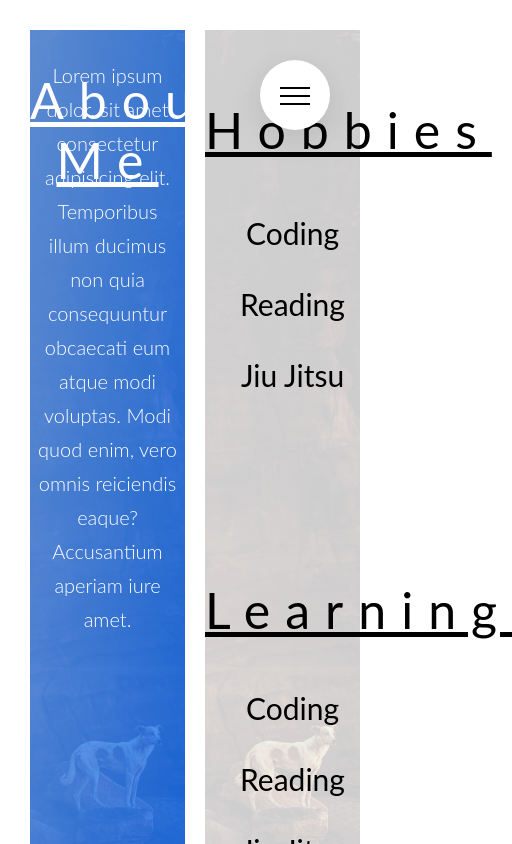
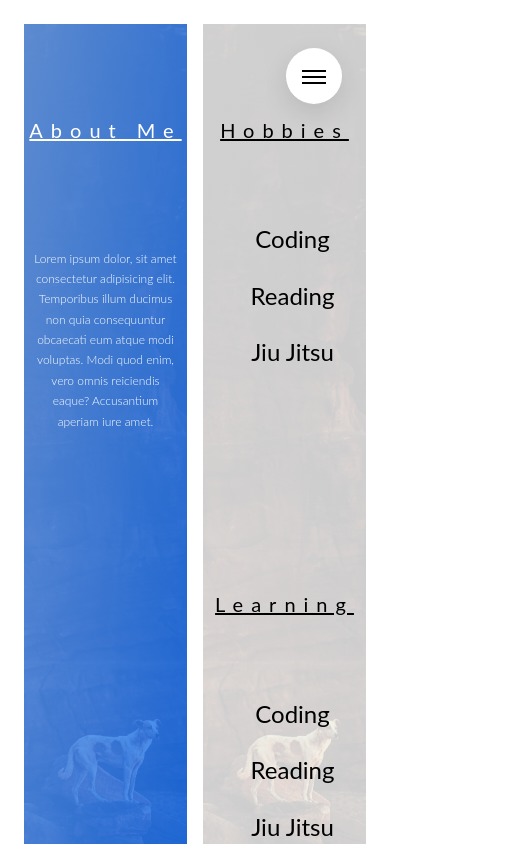
Before and after one commit to anthonyaboukhalil/portfolio, a React (Create React App) app: page /about in a window 390 px wide. Shown: the top 844 px of the page, 512 px wide, since content can reach past the window. Built offline with nearby package versions, Linux system fonts and the light colour scheme.

Commit message:
Improved mobile responsiveness

```diff
--- /dev/null
+++ b/src/assets/sass/abstracts/_mixins.scss
@@ -0,0 +1,6 @@
+//Media Query Manager
+
+//0-600px: Phone
+//600-900px: Tablet Portrait
+//900-1200px: Tablet Landscape
+//1200-1800: Normal Style Applies
--- a/src/assets/sass/base/_base.scss
+++ b/src/assets/sass/base/_base.scss
@@ -9,6 +9,10 @@
 html {
   // This defines what 1rem is
   font-size: 62.5%; //1 rem = 10px; 10px/16px = 62.5%
+
+  @include media-breakpoint-down(md) {
+    font-size: 50%;
+  }
 }
 
 body {
--- a/src/assets/sass/base/_typography.scss
+++ b/src/assets/sass/base/_typography.scss
@@ -45,8 +45,6 @@ body {
   font-weight: 700;
   display: block;
   text-align: center;
-  // background-image: linear-gradient(to right, $orange, $red);
-  // -webkit-background-clip: text;
   color: $black;
   letter-spacing: 0.2rem;
   transition: all 0.2s;
--- a/src/assets/sass/components/_about.scss
+++ b/src/assets/sass/components/_about.scss
@@ -6,11 +6,15 @@
     font-size: 5rem;
     font-weight: 400;
     letter-spacing: 1.5rem;
-    top: 10rem;
+    top: 10%;
     left: 50%;
     right: 50%;
     transform: translate(-50%, -50%);
     text-decoration: underline;
+    @include media-breakpoint-down(md) {
+      font-size: 2.5rem;
+      letter-spacing: 1rem;
+    }
   }
   &__header--learning {
     position: absolute;
@@ -23,6 +27,10 @@
     right: 50%;
     transform: translate(-50%, -50%);
     text-decoration: underline;
+    @include media-breakpoint-down(md) {
+      font-size: 2.5rem;
+      letter-spacing: 1rem;
+    }
   }
   &__paragraph {
     position: absolute;
@@ -32,6 +40,9 @@
     top: 30%;
     left: 50%;
     transform: translate(-50%, -50%);
+    @include media-breakpoint-down(md) {
+      font-size: 1.5rem;
+    }
   }
   &__list {
     position: absolute;
@@ -46,6 +57,9 @@
       padding-top: 2rem;
       font-weight: 400;
       transition: all 0.4s;
+      animation-name: moveInRight;
+      animation-duration: 2s;
+      animation-timing-function: ease-out;
       &:hover {
         transform: scale(1.3);
       }
@@ -55,6 +69,9 @@
       padding-top: 2rem;
       font-weight: 400;
       transition: all 0.4s;
+      animation-name: moveInRight;
+      animation-duration: 2s;
+      animation-timing-function: ease-out;
       &:hover {
         transform: scale(1.3);
       }
@@ -63,7 +80,6 @@
   &__list--learning {
     position: absolute;
     width: 90%;
-
     top: 70%;
     left: 50%;
     transform: translate(-50%, -50%);
--- a/src/assets/sass/components/_bg-video.scss
+++ b/src/assets/sass/components/_bg-video.scss
@@ -6,7 +6,9 @@
   width: 100%;
   z-index: 1;
   opacity: 0.15;
-
+  @include media-breakpoint-down(md) {
+    height: 60%;
+  }
   overflow: hidden;
 
   &__content {
--- a/src/assets/sass/components/_qualifications.scss
+++ b/src/assets/sass/components/_qualifications.scss
@@ -3,6 +3,9 @@
   top: 18rem;
   left: 50%;
   transform: translate(-50%, -50%);
+  @include media-breakpoint-down(md) {
+    top: 18rem;
+  }
 }
 .col {
   &:not(:last-child) {
@@ -18,6 +21,11 @@
     transition: transform 0.3s;
     &:hover {
       transform: translateY(-1.5rem) scale(1.03);
+    }
+    @include media-breakpoint-down(md) {
+      &:not(:last-child) {
+        margin-top: 30rem;
+      }
     }
   }
   &_icon {
--- a/src/assets/sass/components/_section.scss
+++ b/src/assets/sass/components/_section.scss
@@ -2,8 +2,13 @@
   position: relative;
   padding: 25rem 0;
   height: 95vh;
-
   overflow: hidden;
+  @include media-breakpoint-down(md) {
+    padding: 10 rem 0;
+    padding-top: 50px;
+    padding-bottom: 0px;
+    height: 500px;
+  }
 }
 
 .section-qualifications {
@@ -14,18 +19,21 @@
   padding-bottom: 10rem;
   -webkit-clip-path: polygon(0 0, 100% 0, 100% 96%, 0 85%);
   clip-path: polygon(0 0, 100% 0, 100% 96%, 0 85%);
+  @include media-breakpoint-down(md) {
+    overflow: scroll;
+    -webkit-clip-path: polygon(0 0, 100% 0, 100% 100%, 0 100%);
+    clip-path: polygon(0 0, 100% 0, 100% 100%, 0 100%);
+  }
 }
 .about-section {
   margin-bottom: 5rem;
+  overflow: hidden;
   &__col {
     padding-left: 0;
     padding-right: 0;
     margin-right: 0;
   }
   &__dark {
-    animation-name: moveInLeft;
-    animation-duration: 2s;
-    animation-timing-function: ease-out;
     position: relative;
     background-image: linear-gradient(
         to right bottom,
@@ -38,6 +46,9 @@
 
     height: 125vh;
     color: white;
+    animation-name: moveInLeft;
+    animation-duration: 2s;
+    animation-timing-function: ease-out;
   }
   &__light {
     position: relative;
@@ -62,4 +73,7 @@
   position: relative;
   width: 100%;
   height: 95vh;
+  @include media-breakpoint-down(md) {
+    max-height: 10rem;
+  }
 }
--- a/src/assets/sass/main.scss
+++ b/src/assets/sass/main.scss
@@ -10,3 +10,4 @@
 @import "src/assets/sass/base/base.scss";
 @import "src/assets/sass/base/typography.scss";
 @import "src/assets/sass/base/animations.scss";
+@import "src/assets/sass/abstracts/mixins.scss";
```
Also changed, not shown: src/assets/css/index.css, 1 other file (tests, documents, lock files or other folders).
